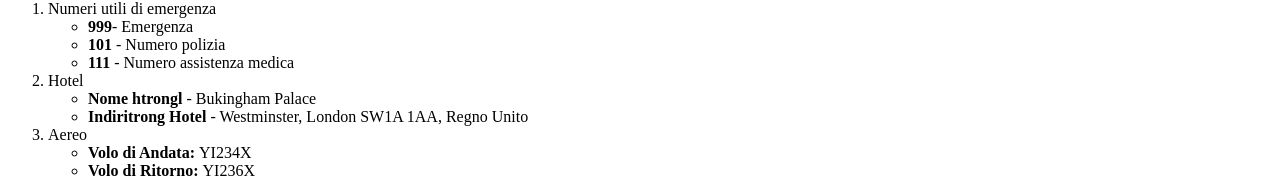
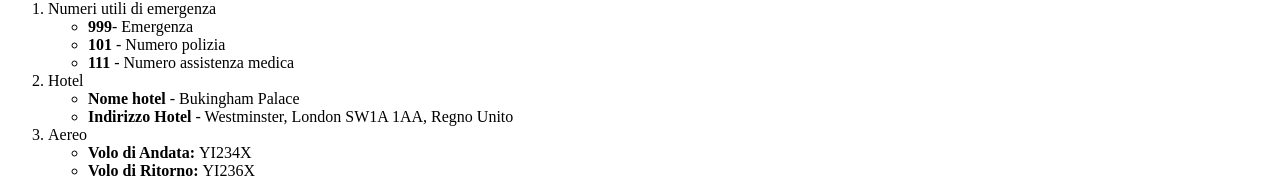
Before and after one commit to cenny1988/html-london-trip, a plain HTML site: page index.html in a window 1280 px wide. Shown: the part 1106-1286 px from the top of the page. Drawn offline with Linux system fonts and the light colour scheme.

Commit message:
sezione info footer correzione errore ortografico

```diff
--- a/index.html
+++ b/index.html
@@ -100,8 +100,8 @@
                 <li>
                     Hotel
                     <ul>
-                        <li> <strong>Nome htrongl</strong> - Bukingham Palace</li>
-                        <li> <strong>Indiritrong Hotel</strong> - Westminster, London SW1A 1AA, Regno Unito</li>
+                        <li> <strong>Nome hotel</strong> - Bukingham Palace</li>
+                        <li> <strong>Indirizzo Hotel</strong> - Westminster, London SW1A 1AA, Regno Unito</li>
                     </ul>
                 </li>
 
```
